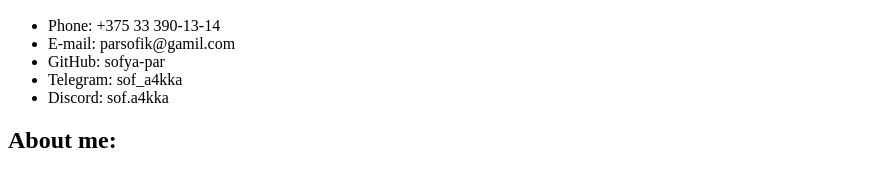
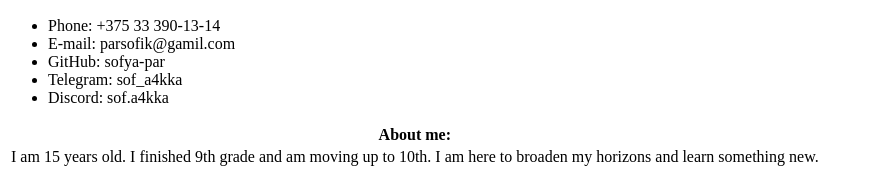
Before and after one commit to sofya-par/rsschool-cv, a plain HTML site: page index.html in a window 1280 px wide. Shown: the part 528-701 px from the top of the page, without its empty margins (0-873 px from the left). Drawn offline with Linux system fonts and the light colour scheme.

Commit message:
Update index.html

```diff
--- a/index.html
+++ b/index.html
@@ -58,7 +58,11 @@
 <table>
 <thead>
 <tr class="header">
-<h2 id="about me">About me:</h2>
+<th>About me:</th>
+</tr>
+</thead>
+<tbody>
+<tr class="odd">
 <ul>
 <td>I am 15 years old. I finished 9th grade and am moving up to 10th. I
 am here to broaden my horizons and learn something new.</td>
```
